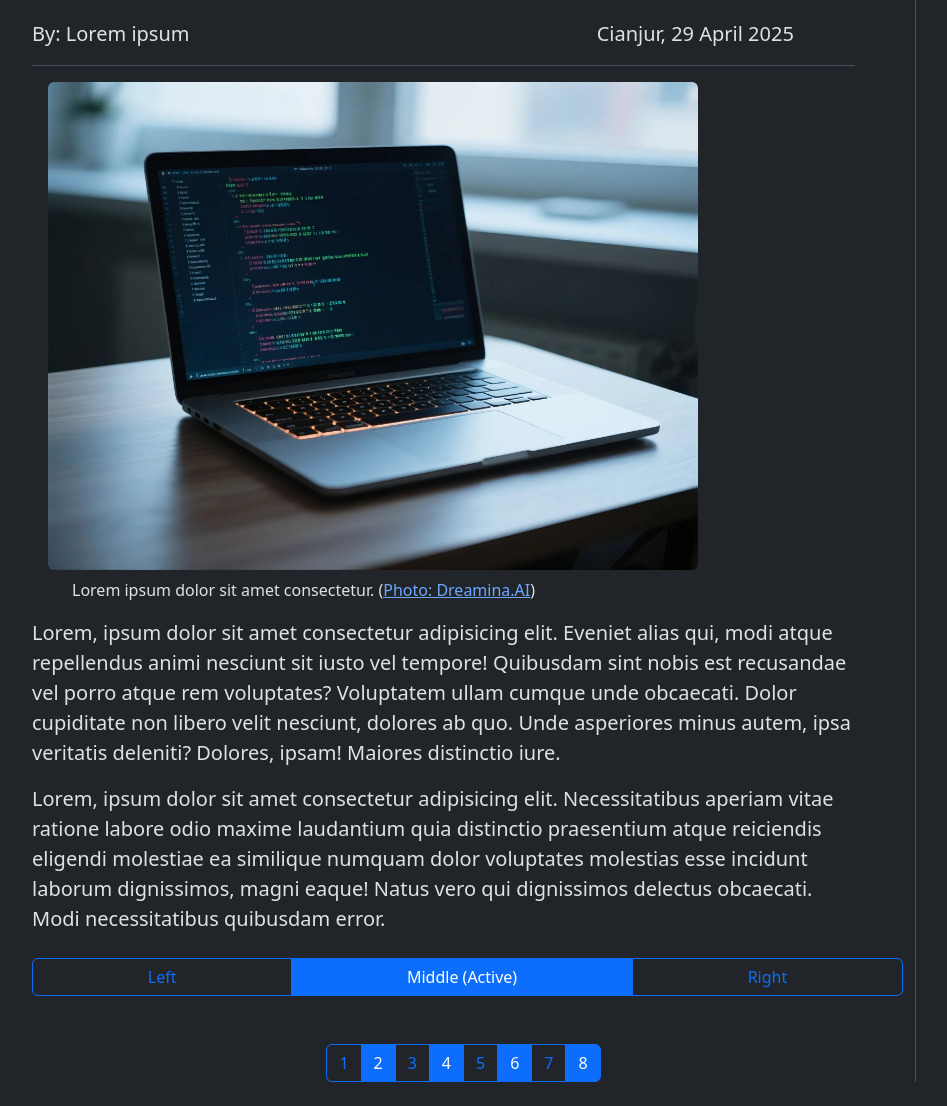
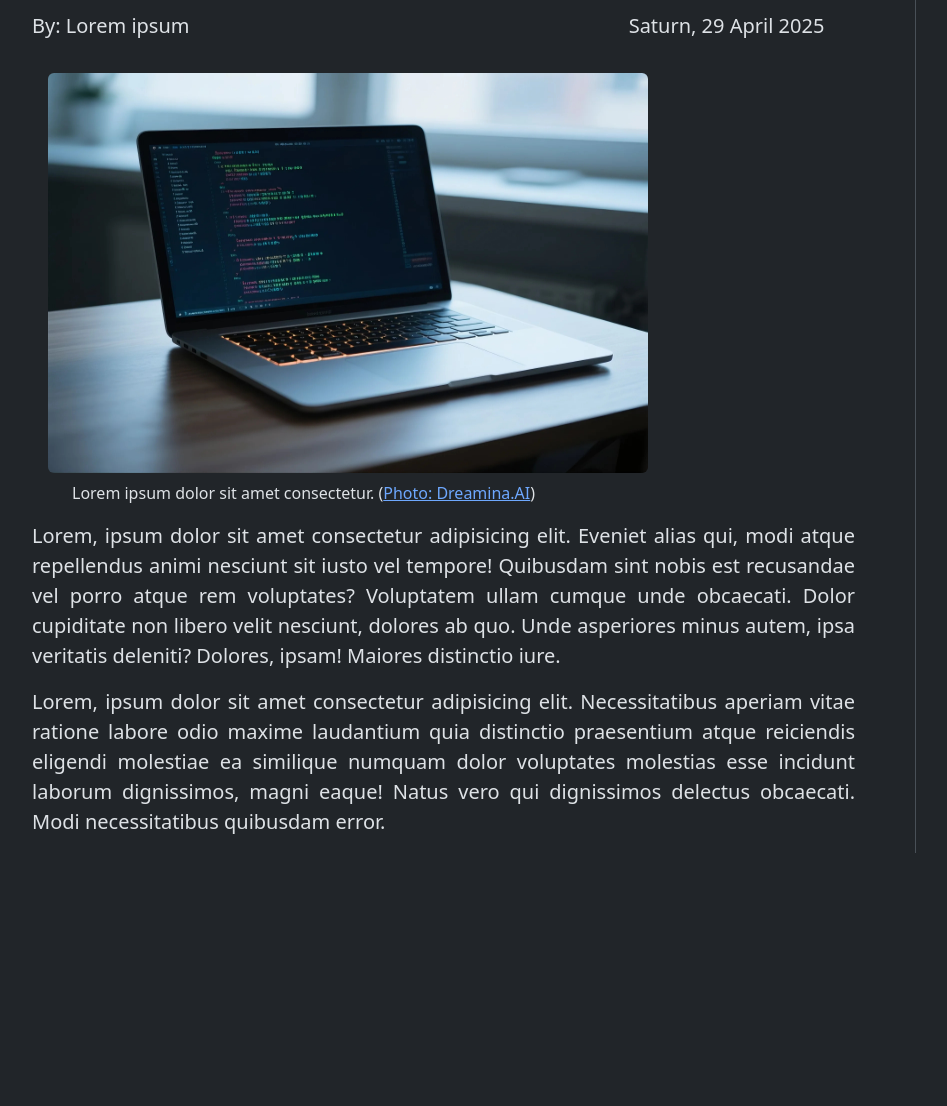
Before and after one commit to sandyaditya123/web-article, a plain HTML site: page index.html in a window 1280 px wide. Shown: the part 125-1231 px from the top of the page, without its empty margins (172-1119 px from the left). After the commit the page ends 978 px from the top, so only its background shows below. Drawn offline with nearby package versions, Linux system fonts and the light colour scheme.

Commit message:
Update index.html

```diff
--- a/index.html
+++ b/index.html
@@ -13,26 +13,31 @@
         <style>
             .container {
                 max-width: 70%;
+                min-height: max-content;
             }
             .paragraf {
-                max-width: 80ch;
+                text-align: justify;
+            }
+            .paragraf>p {
+                margin-bottom: 0;
+                padding-bottom: 1rem;
             }
         </style>
     </head>
     <body>
-        <div class="container border-end">
-            <div class="headline border-bottom mt-4 me-5">
+        <div class="container border-end border-end-primary">
+            <div class="headline pt-3">
                 <h1>Lorem, ipsum dolor sit amet consectetur adipisicing elit. Iste, voluptatum?</h1>
                 <div class="row">
-                    <div class="col-8 lead my-3" title="Sandy Aditya">By: Lorem ipsum</div>
-                    <div class="col-4 lead my-3">Cianjur, 29 April 2025</div>
-                </div>
+                    <div class="col-8 lead my-3" title="Lorem ipsum">By: Lorem ipsum</div>
+                    <div class="col-4 lead my-3">Saturn, 29 April 2025</div>
+                </div
             </div>
             <div class="img m-3">
-                <img src="IMG/computer.jpeg" class="img-fluid rounded" alt="Image" width="650" />
+                <img src="IMG/computer.jpeg" class="img rounded" alt="Image" width="600" height="400" />
                 <p class="fs-6 ms-4 mt-2 lead">Lorem ipsum dolor sit amet consectetur. (<a href="https://dreamina.capcut.com/en-en/">Photo: Dreamina.AI</a>)</p>
             </div>
-            <div class="paragraf mt-3 me-5 mb-4 fs-5">
+            <div class="paragraf me-5 fs-5">
                 <p>
                     Lorem, ipsum dolor sit amet consectetur adipisicing elit. Eveniet alias qui, modi atque repellendus animi nesciunt sit iusto vel tempore! Quibusdam sint nobis
                     est recusandae vel porro atque rem voluptates? Voluptatem ullam cumque unde obcaecati. Dolor cupiditate non libero velit nesciunt, dolores ab quo. Unde
@@ -44,30 +49,6 @@
                     delectus obcaecati. Modi necessitatibus quibusdam error.
                 </p>
             </div>
-
-            <div class="btn-group my-4 d-flex justify-content-center" role="group" aria-label="Basic outlined example">
-                <button type="button" class="btn btn-outline-primary">Left</button>
-                <button type="button" class="btn btn-outline-primary active">Middle (Active)</button>
-                <button type="button" class="btn btn-outline-primary">Right</button>
-            </div>
-
-            <div
-                class="btn-toolbar mt-5 mb-4 justify-content-center"
-                role="toolbar"
-                aria-label="Toolbar with
-                button groups"
-            >
-                <div class="btn-group me-2" role="group" aria-label="First group">
-                    <button type="button" class="btn btn-outline-primary">1</button>
-                    <button type="button" class="btn btn-primary">2</button>
-                    <button type="button" class="btn btn-outline-primary">3</button>
-                    <button type="button" class="btn btn-primary">4</button>
-                    <button type="button" class="btn btn-outline-primary">5</button>
-                    <button type="button" class="btn btn-primary">6</button>
-                    <button type="button" class="btn btn-outline-primary">7</button>
-                    <button type="button" class="btn btn-primary">8</button>
-                </div>
-            </div>
         </div>
         <script
             src="https://cdn.jsdelivr.net/npm/bootstrap@5.3.5/dist/js/bootstrap.bundle.min.js"
```
